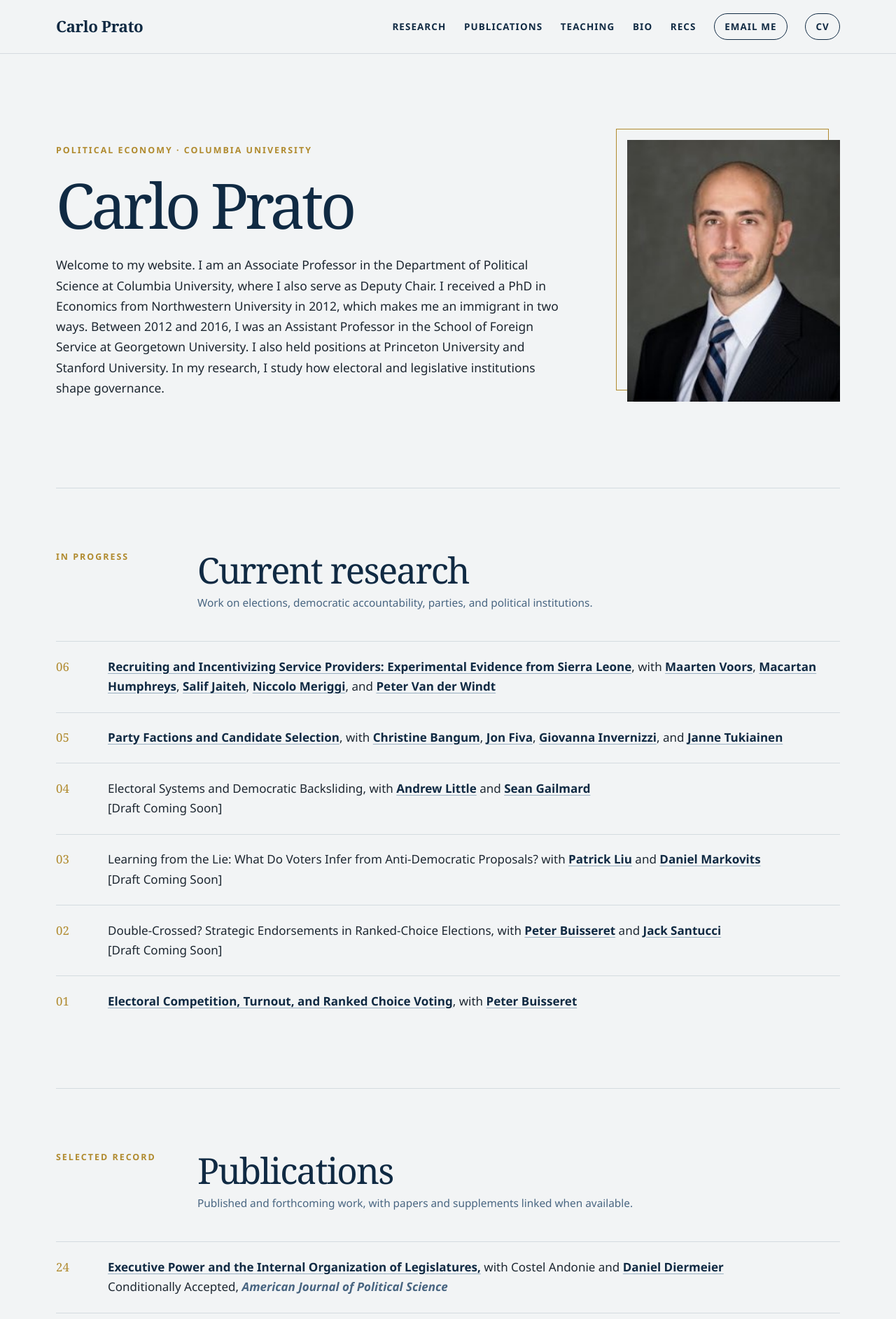
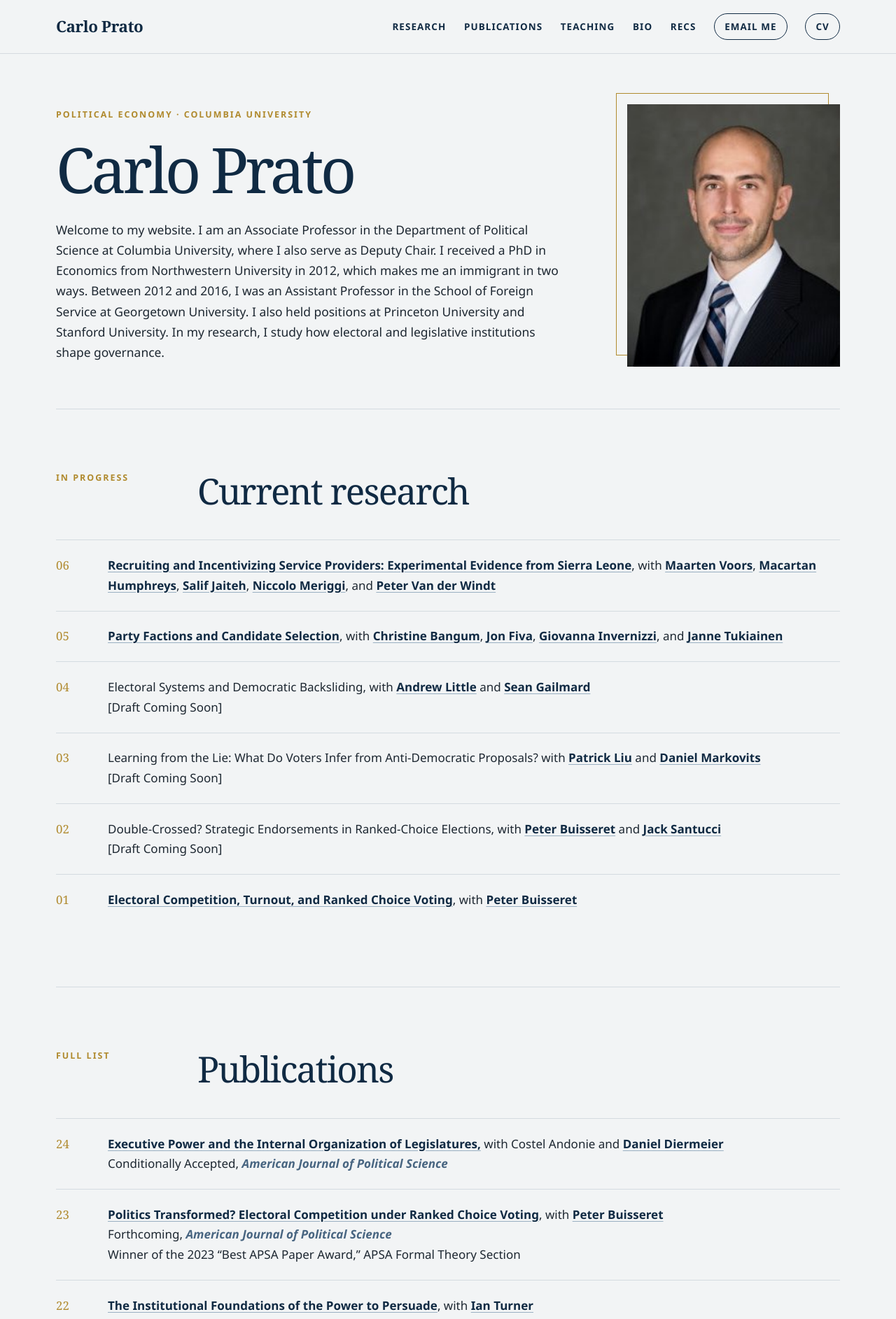
Before and after one commit to pratino82/carloprato.com, a Next.js app: page / in a window 1280 px wide. Shown: the top 1885 px of the page at 70% size. Built offline with nearby package versions, Linux system fonts and the light colour scheme.

Commit message:
Restructure homepage sections

```diff
--- a/app/globals.css
+++ b/app/globals.css
@@ -34,7 +34,7 @@ img { display: block; max-width: 100%; height: auto; }
 .site-nav .nav-action { border: 1px solid var(--ink); border-radius: 999px; padding: .42rem .88rem; }
 
 .page-shell { width: min(1120px, calc(100% - 40px)); margin: 0 auto; }
-.hero { display: grid; grid-template-columns: minmax(0,1.55fr) minmax(250px,.65fr); gap: clamp(3rem,7vw,7rem); align-items: center; min-height: 620px; padding: 5.5rem 0; }
+.hero { display: grid; grid-template-columns: minmax(0,1.55fr) minmax(250px,.65fr); gap: clamp(3rem,7vw,7rem); align-items: center; padding: 4.5rem 0 3.75rem; }
 .eyebrow { margin: 0 0 1rem; color: var(--gold); font-size: .78rem; font-weight: 800; letter-spacing: .16em; text-transform: uppercase; }
 h1,h2,h3 { color: var(--ink); font-family: var(--serif); line-height: 1.12; }
 h1 { margin: 0 0 1.4rem; font-size: clamp(3.8rem,9vw,7.2rem); font-weight: 500; letter-spacing: -.055em; }
@@ -50,7 +50,6 @@ h1 { margin: 0 0 1.4rem; font-size: clamp(3.8rem,9vw,7.2rem); font-weight: 500;
 .section { padding: 5.5rem 0; border-top: 1px solid var(--line); }
 .section-heading { display: grid; grid-template-columns: 170px minmax(0,1fr); gap: 2rem; align-items: start; margin-bottom: 2.6rem; }
 .section-heading h2 { margin: 0; font-size: clamp(2.15rem,4vw,3.6rem); font-weight: 500; letter-spacing: -.035em; }
-.section-note { max-width: none; margin: .35rem 0 0; color: var(--ink-soft); font-size: .96rem; white-space: nowrap; }
 .publication-list, .teaching-list { list-style: none; margin: 0; padding: 0; }
 .publication-list a { font-weight: 700; }
 .publication-list { counter-reset: publication 25; }
@@ -60,6 +59,8 @@ h1 { margin: 0 0 1.4rem; font-size: clamp(3.8rem,9vw,7.2rem); font-weight: 500;
 .publication-list br + em, .publication-list br + strong { color: var(--ink-soft); }
 .teaching-list li { display: grid; grid-template-columns: 120px 1fr; gap: 1.2rem; padding: 1.15rem 0; border-top: 1px solid var(--line); }
 .course-code { color: var(--gold); font-weight: 800; }
+.course-sublabel { color: var(--ink-soft); font-size: .82rem; font-weight: 700; letter-spacing: .04em; }
+.item-note { color: var(--ink-soft); }
 
 .page-hero { padding: 6rem 0 3.5rem; }
 .page-hero h1 { max-width: 900px; font-size: clamp(3.4rem,7vw,6.3rem); }
@@ -98,7 +99,6 @@ h1 { margin: 0 0 1.4rem; font-size: clamp(3.8rem,9vw,7.2rem); font-weight: 500;
   .section { padding: 4rem 0; }
   .section-heading, .bio-grid { grid-template-columns: 1fr; }
   .recs-grid { grid-template-columns: 1fr; }
-  .section-note { white-space: normal; }
   .publication-list li { grid-template-columns: 42px 1fr; }
   .teaching-list li { grid-template-columns: 1fr; gap: .25rem; }
   .page-hero { padding-top: 4rem; }
--- a/app/page.tsx
+++ b/app/page.tsx
@@ -21,7 +21,7 @@ export default function Home() {
         <section className="section" id="research">
           <div className="section-heading">
             <p className="eyebrow">In progress</p>
-            <div><h2>Current research</h2><p className="section-note">Work on elections, democratic accountability, parties, and political institutions.</p></div>
+            <div><h2>Current research</h2></div>
           </div>
           <ol className="publication-list">
             {academic.currentResearch.map((item, index) => <li key={index} data-number={String(academic.currentResearch.length - index).padStart(2,"0")}><p><RichText html={item.html} /></p></li>)}
@@ -30,8 +30,8 @@ export default function Home() {
 
         <section className="section" id="publications">
           <div className="section-heading">
-            <p className="eyebrow">Selected record</p>
-            <div><h2>Publications</h2><p className="section-note">Published and forthcoming work, with papers and supplements linked when available.</p></div>
+            <p className="eyebrow">Full list</p>
+            <div><h2>Publications</h2></div>
           </div>
           <ol className="publication-list">
             {academic.publications.map((item) => <li key={item.number} data-number={String(item.number).padStart(2,"0")}><p><RichText html={item.html.replace(/^\[\d+\.\]\s*/, "")} /></p></li>)}
@@ -41,15 +41,32 @@ export default function Home() {
         <section className="section" id="teaching">
           <div className="section-heading">
             <p className="eyebrow">Columbia</p>
-            <div><h2>Teaching</h2><p className="section-note">Graduate formal theory and undergraduate political economy.</p></div>
+            <div><h2>Teaching</h2></div>
           </div>
           <ul className="teaching-list">
             {academic.teaching.map((item, index) => {
-              const code = item.text.split(" ").slice(0,2).join(" ");
-              return <li key={index}><span className="course-code">{code}</span><span><RichText html={item.html.replace(code, "")} /></span></li>;
+              const course = [
+                { label: "POLS GR8211", remove: "POLS GR8211" },
+                { label: "POLS W4732", remove: "POLS W4732" },
+                { label: "ECPS 4921", sublabel: "Seminar", remove: "ECPS4921 Seminar" },
+              ][index]!;
+              return <li key={index}>
+                <span className="course-code">{course.label}{course.sublabel && <><br /><span className="course-sublabel">{course.sublabel}</span></>}</span>
+                <span><RichText html={item.html.replace(course.remove, "").replace(/(<br>)+$/, "")} /></span>
+              </li>;
             })}
           </ul>
-          <p><RichText html={academic.otherWriting.html} /></p>
+        </section>
+
+        <section className="section" id="other-writing">
+          <div className="section-heading">
+            <p className="eyebrow">Essays & translations</p>
+            <div><h2>Other writing</h2></div>
+          </div>
+          <ol className="publication-list">
+            <li data-number="02"><p><RichText html={academic.otherWriting.html} /></p></li>
+            <li data-number="01"><p>La Democrazia: Breve Saggio di Adam Przeworski <span className="item-note">[Italian translation]</span></p></li>
+          </ol>
         </section>
       </div>
     </main>
```
